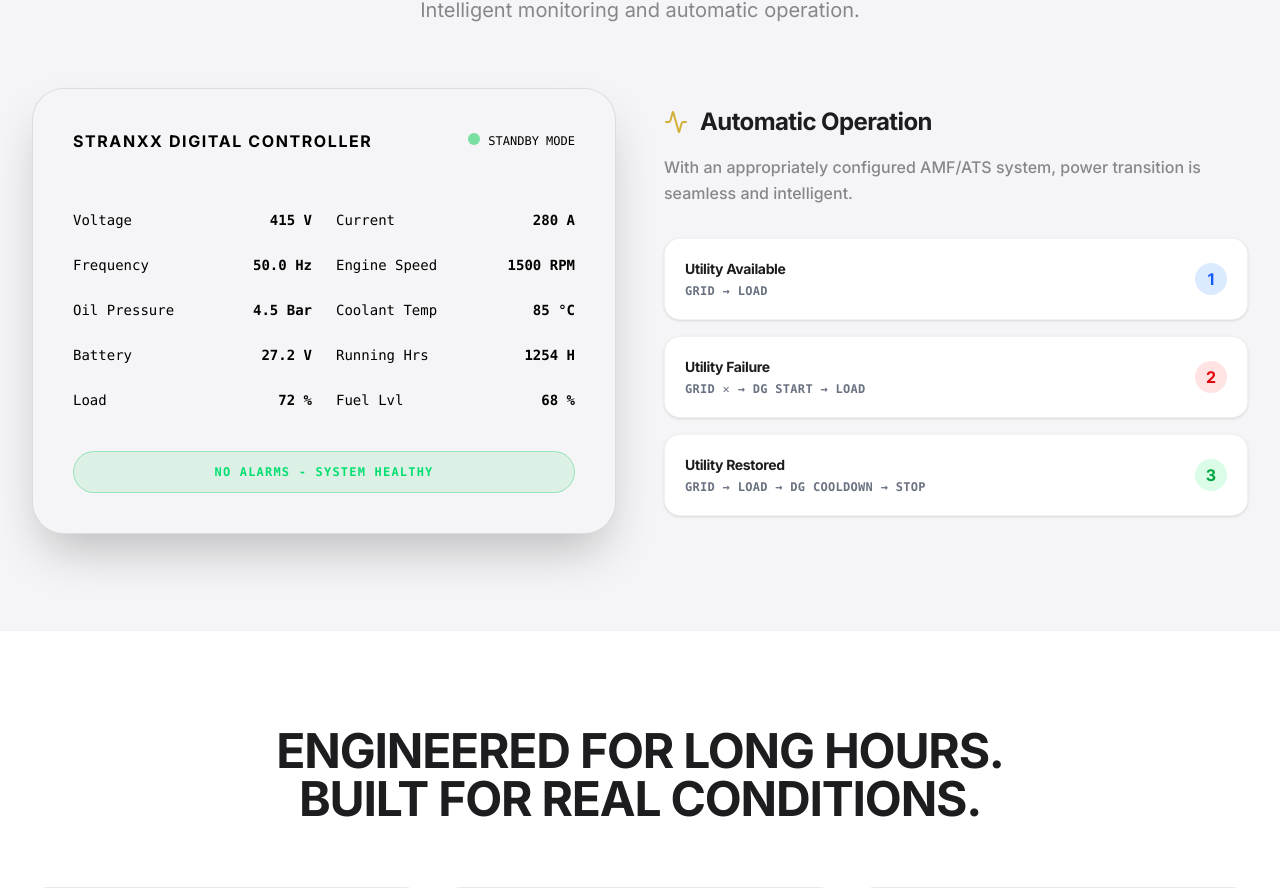
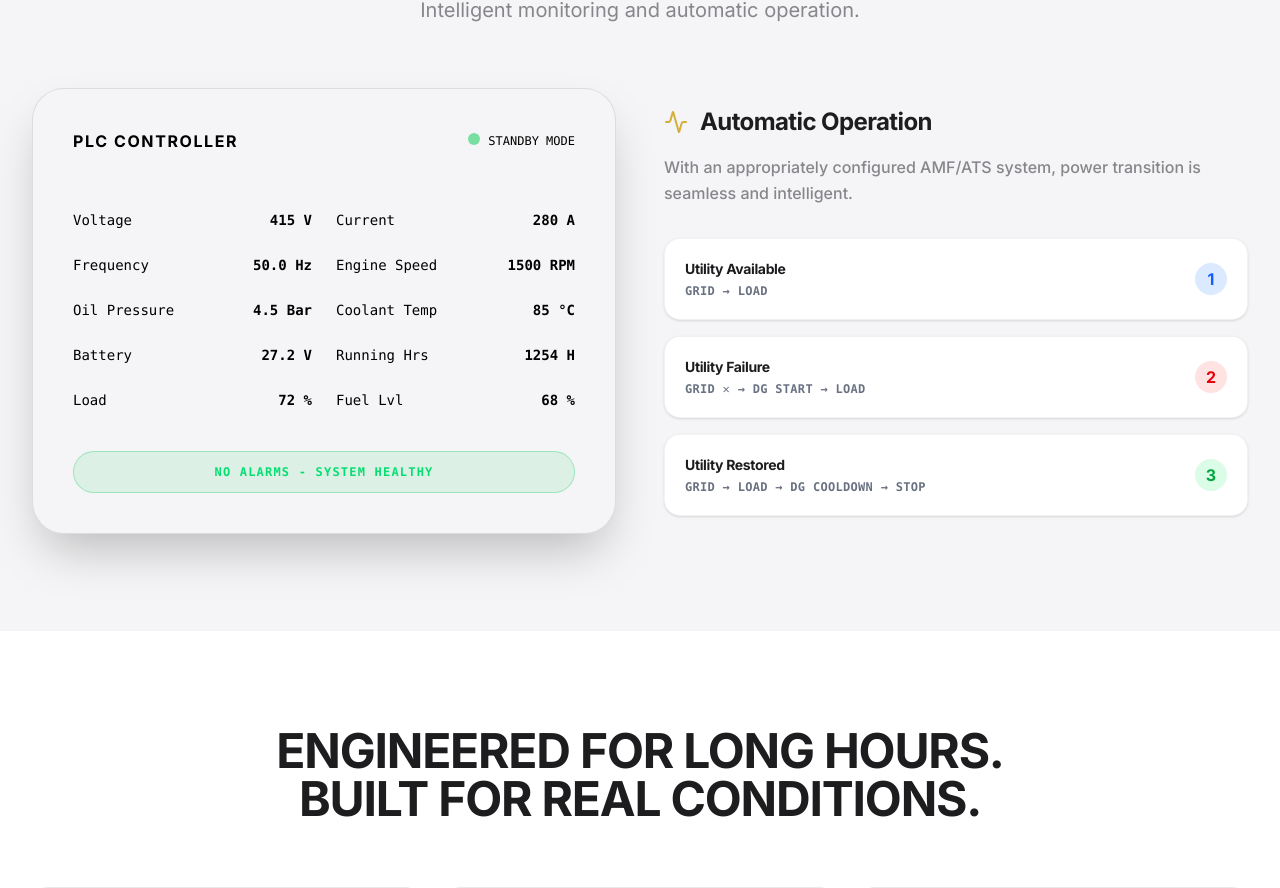
Before and after one commit to kushagrasaxena07-ctrl/stranxx-website, a React (Vite) app: page /dg in a window 1280 px wide. Shown: the part 4416-5304 px from the top of the page. Built offline with nearby package versions, Linux system fonts and the light colour scheme.

Commit message:
fix(ui): rename STRANXX DIGITAL CONTROLLER to PLC CONTROLLER
Update the dashboard header label to accurately reflect the PLC Controller component.

```diff
--- a/src/DgPage.tsx
+++ b/src/DgPage.tsx
@@ -285,7 +285,7 @@
             {/* Dashboard Mock */}
             <div className="bg-obsidian rounded-[32px] p-8 md:p-10 shadow-2xl border border-black/10">
               <div className="flex justify-between items-center mb-8 border-b border-white/10 pb-6">
-                <h3 className="text-black font-bold tracking-widest">STRANXX DIGITAL CONTROLLER</h3>
+                <h3 className="text-black font-bold tracking-widest">PLC CONTROLLER</h3>
                 <div className="flex gap-2">
                   <div className="w-3 h-3 rounded-full bg-green-500 animate-pulse"></div>
                   <span className="text-xs text-black font-mono">STANDBY MODE</span>
```
